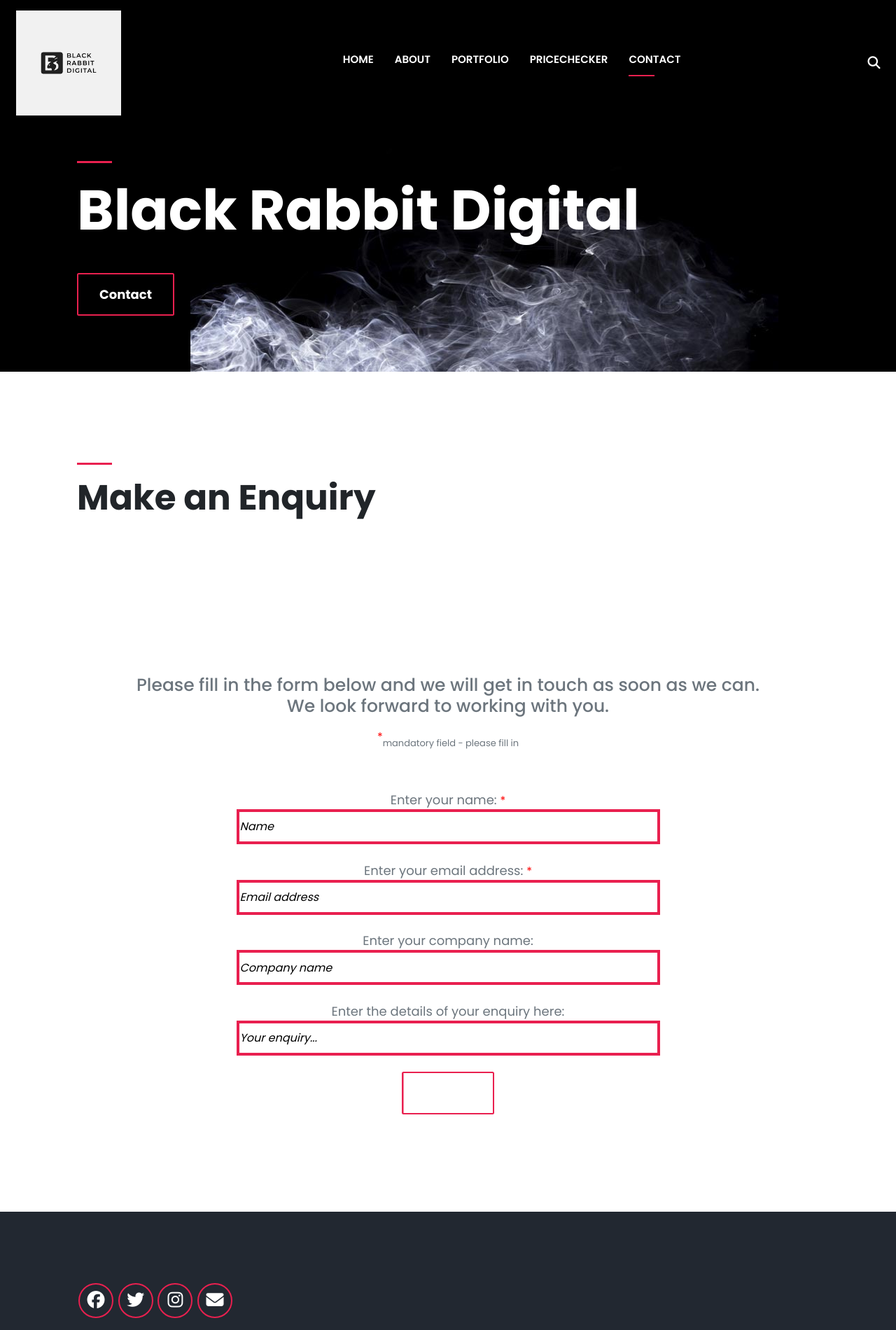
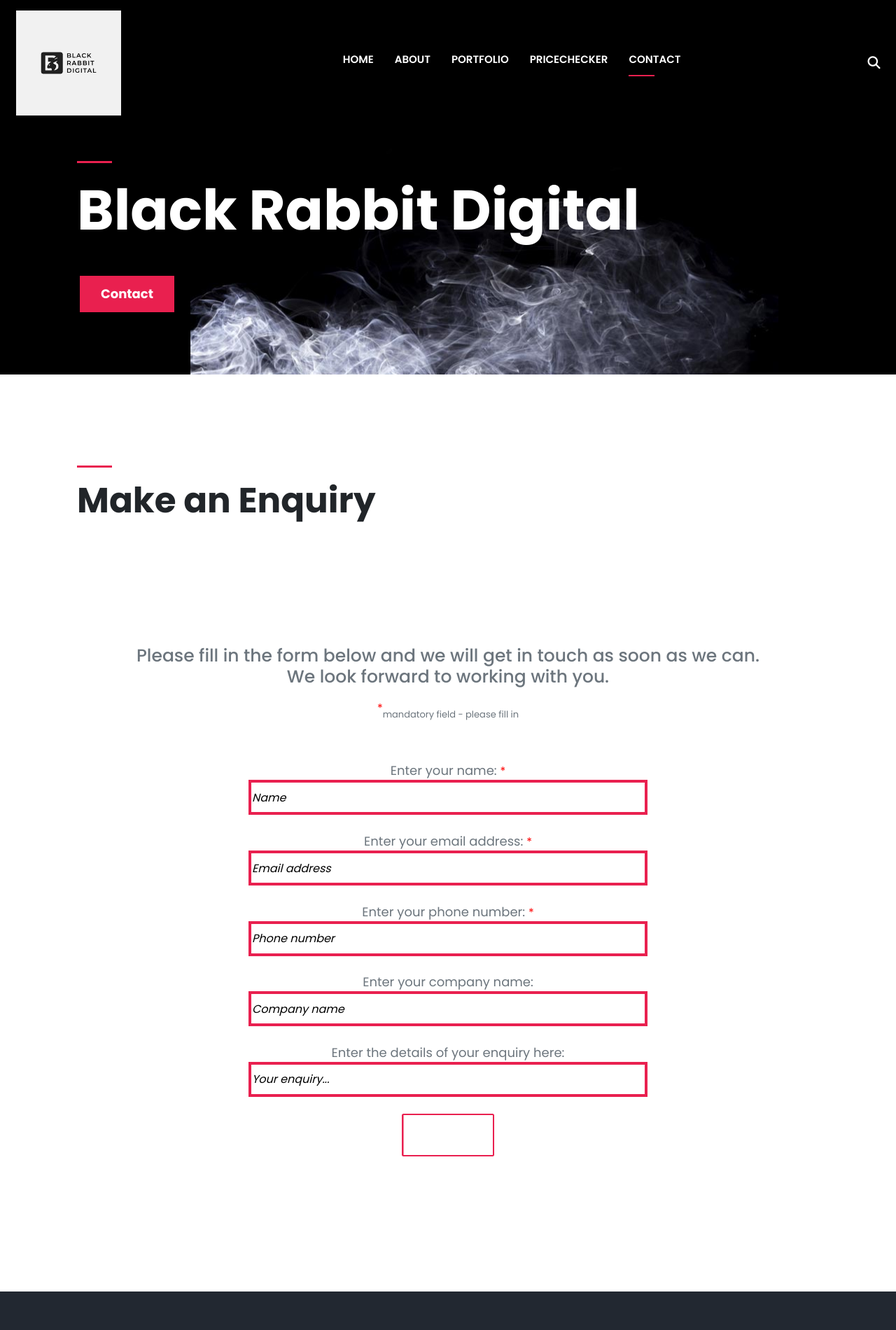
Before and after one commit to omito411/BlackRabbitDigital, a plain HTML site: page contact/contact.html in a window 1280 px wide. Shown: the top 1900 px of the page at 70% size. Drawn offline with Linux system fonts and the light colour scheme.

Commit message:
Updates to about and contact page

```diff
--- a/contact/contact.html
+++ b/contact/contact.html
@@ -43,7 +43,7 @@
             <div class="container">
                 <div class="intro-text line">
                     <h1>Black Rabbit Digital</h1>
-                    <a href="#" class="btn btn-dark">Contact</a>
+                    <h2 class="static-btn">Contact</h2>
                 </div>
             </div>
         </section>
@@ -55,9 +55,9 @@
             <div>
         </section>
             <!-- Form -->
-        <section>
+        <section id="contact-form">
             <div class="form-container">
-                <div class="form-text">
+                <div id="submission-response" class="form-text">
                     <form method="POST">
                     <h1 class="form-intro">Please fill in the form below and we will get in touch as soon as we can. <br/>We look forward to working with you.</h1>
                         <br>
@@ -70,6 +70,10 @@
                         <br>
                         <label class="required">Enter your email address: </label>
                         <input type="email" placeholder="Email address" id="email" required/>
+                        <br>
+                        <br>
+                        <label class="required">Enter your phone number: </label>
+                        <input type="tel" placeholder="Phone number" id="phone" required/>
                         <br>
                         <br>
                         <label>Enter your company name: </label>
@@ -92,7 +96,7 @@
             <div class="container">
                 <div class="contact">
                     <!-- Icons -->
-                    <div class="contact-icon">
+                    <div id="contact-social-media" class="contact-icon">
                         <i class="fab fa-facebook"></i>
                         <i class="fab fa-twitter"></i>
                         <i class="fab fa-instagram"></i>
--- a/contact/mystyle.css
+++ b/contact/mystyle.css
@@ -1,3 +1,37 @@
+
+#fineprint {
+  font-size: small;
+}
+
+#contact-social-media{
+  display: block;
+  margin-left: auto;
+  margin-right: auto;
+
+}
+
+#contact-form{
+  font-size: x-large;
+  padding: 35px;
+  text-align: center;
+  margin-top: 0px;
+  margin-bottom: 100px;
+
+}
+
+.static-btn{
+  display: inline-block;
+  padding: 1.5rem 3rem;
+  font-size: 1.8rem;
+  font-weight: 700;
+  color: var(--white);
+  border: 4px solid black;
+  background-color: var(--pink);
+}
+
+.hyperlink-text{
+  color: var(--pink);
+}
 
 .form-container {
   font-size: large;
@@ -22,9 +56,7 @@
 }
 
 
-#fineprint {
-  font-size: small;
-}
+
 
 ::placeholder{
   font-style: italic;
--- a/contact/script.js
+++ b/contact/script.js
@@ -1,14 +1,20 @@
 
+
+
+document.addEventListener('submit', event => {
+event.preventDefault()
+hideContactForm()
+
+})
+
+function hideContactForm(){
+    document.getElementById("submission-response").style.display = "none";
+    formSubmission()
+  }
 
 function formSubmission(){
  var name = document.getElementById("name").value
  var email = document.getElementById("email").value
-
- window.alert("Thank you "+name+" for your enquiry. We will be in contact with you shortly via the given email address, " +email);
+ var response = "Thank you, <span class='hyperlink-text'>"+name+"</span>, for your enquiry. <br><br>We will be in contact with you shortly to address your enquiry via the given email address, <span class='hyperlink-text'>" +email+"</span>. <br><br>To send another message, click <a class='hyperlink-text' href='contact.html'>here</a>.";
+ document.getElementById("contact-form").innerHTML += response;
 }
-
-
-document.addEventListener('submit', event => {
-event.preventDefault()
-formSubmission()
-})
```
Also changed, not shown: about/about.html (+1 -1 lines), 1 other file.
